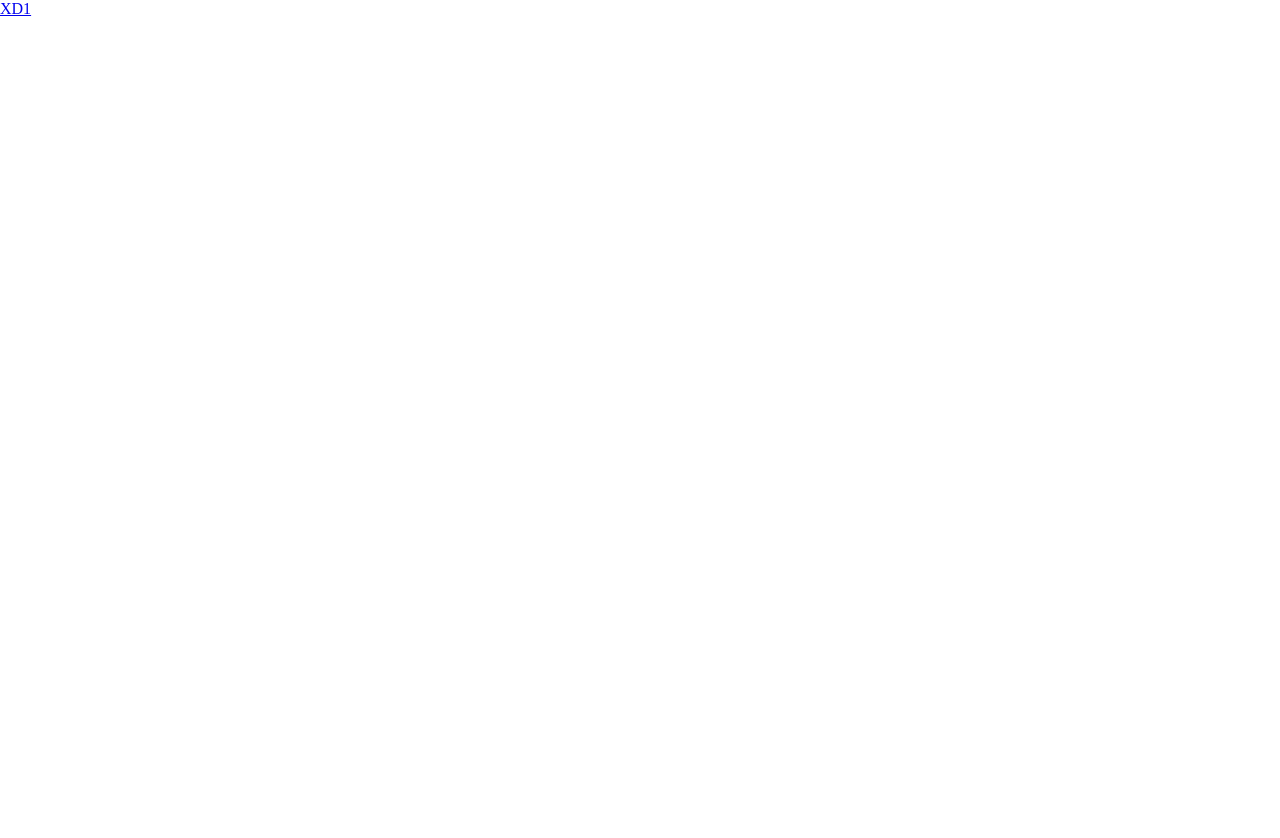
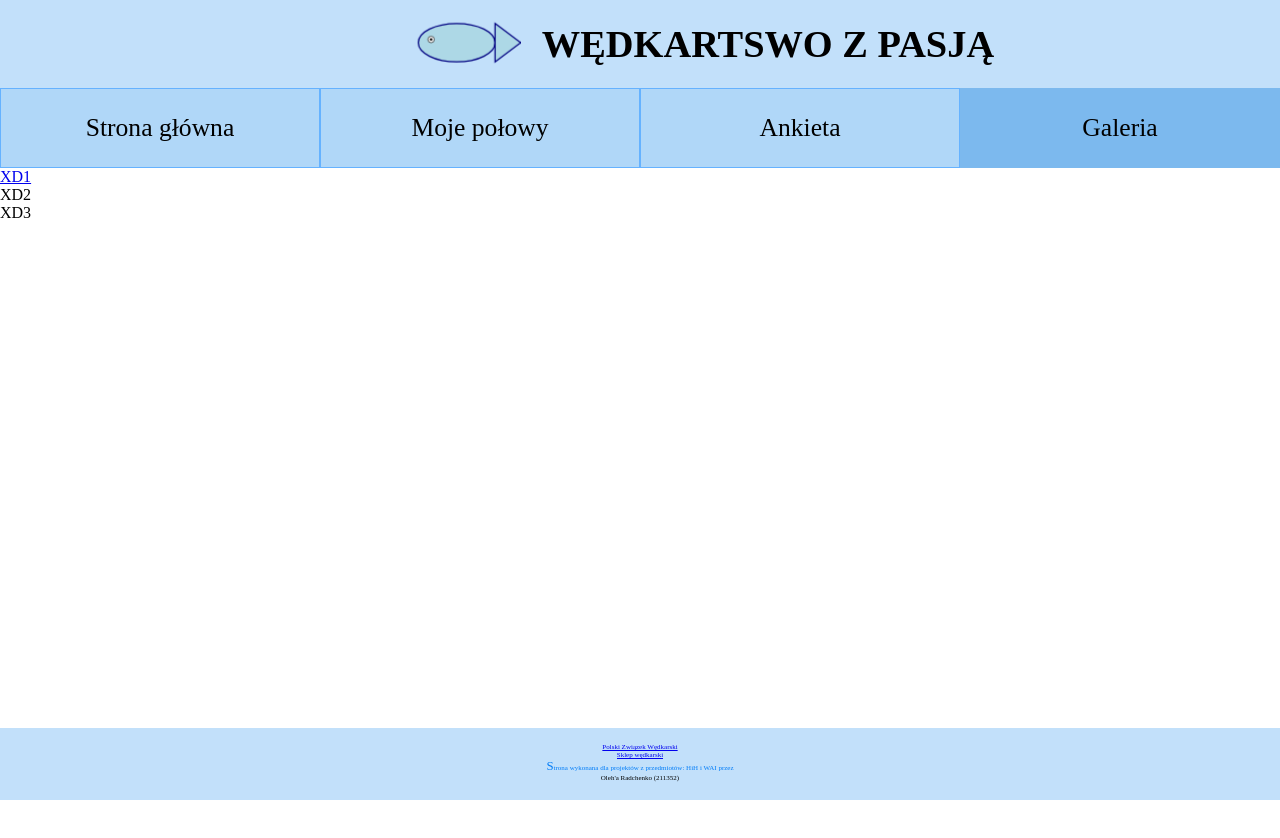
Before and after one commit to OlehRadchenko/HiH, a plain HTML site: page galeria.html in a window 1280 px wide. Shown: the top 838 px of the page. After the commit the page ends 800 px from the top, so only its background shows below. Drawn offline with Linux system fonts and the light colour scheme.

Commit message:
Początek podstron
Zrobiona większość, została walidacja, formularz i galeria

```diff
--- a/galeria.html
+++ b/galeria.html
@@ -1,5 +1,5 @@
 <!DOCTYPE html>
-<html lang="en">
+<html lang="pl">
 <head>
     <meta charset="UTF-8">
     <meta name="viewport" content="width=device-width, initial-scale=1.0">
@@ -7,204 +7,57 @@
     <title>GALERIA</title>
 </head>
 <body>
-    <section id="zlowione_ryby"><a href="#moje_wedki">XD1</a></section>
-    <br>
-    <br>
-    <br>
-    <br>
-    <br>
-    <br>
-    <br>
-    <br>
-    <br>
-    <br>
-    <br>
-    <br>
-    <br>
-    <br>
-    <br>
-    <br>
-    <br>
-    <br>
-    <br>
-    <br>
-    <br>
-    <br>
-    <br>
-    <br>
-    <br>
-    <br>
-    <br>
-    <br>
-    <br>
-    <br>
-    <br>
-    <br>
-    <br>
-    <br>
-    <br>
-    <br>
-    <br>
-    <br>
-    <br>
-    <br>
-    <br>
-    <br>
-    <br>
-    <br>
-    <br>
-    <br>
-    <br>
-    <br>
-    <br>
-    <br>
-    <br>
-    <br>
-    <br>
-    <br>
-    <br>
-    <br>
-    <br>
-    <br>
-    <br>
-    <br>
-    <br>
-    <br>
-    <br>
-    <br>
-    <br>
-    <br>
-    <br>
-    <br>
-    <br>
-    <br>
-    <br>
-    <br>
-    <br>
-    <br>
-    <br>
-    <br>
-    <br>
-    <br>
-    <br>
-    <br>
-    <br>
-    <br>
-    <br>
-    <br>
-    <section id="moje_wedki">XD2</section>
-    <br>
-    <br>
-    <br>
-    <br>
-    <br>
-    <br>
-    <br>
-    <br>
-    <br>
-    <br>
-    <br>
-    <br>
-    <br>
-    <br>
-    <br>
-    <br>
-    <br>
-    <br>
-    <br>
-    <br>
-    <br>
-    <br>
-    <br>
-    <br>
-    <br>
-    <br>
-    <br>
-    <br>
-    <br>
-    <br>
-    <br>
-    <br>
-    <br>
-    <br>
-    <br>
-    <br>
-    <br>
-    <br>
-    <br>
-    <br>
-    <br>
-    <br>
-    <br>
-    <br>
-    <br>
-    <br>
-    <br>
-    <br>
-    <br>
-    <br>
-    <br>
-    <br>
-    <br>
-    <br>
-    <br>
-    <br>
-    <br>
-    <br>
-    <br>
-    <br>
-    <br>
-    <br>
-    <br>
-    <br>
-    <br>
-    <br>
-    <br>
-    <br>
-    <br>
-    <br>
-    <br>
-    <br>
-    <br>
-    <br>
-    <br>
-    <br>
-    <br>
-    <br>
-    <br>
-    <br>
-    <br>
-    <br>
-    <br>
-    <br>
-    <section id="wyprawy">XD3</section>
-    <br>
-    <br>
-    <br>
-    <br>
-    <br>
-    <br>
-    <br>
-    <br>
-    <br>
-    <br>
-    <br>
-    <br>
-    <br>
-    <br>
-    <br>
-    <br>
-    <br>
-    <br>
-    <br>
-    <br>
-    <br>
-    <br>
-    <br>
-    <br>
-    <br>
-    <br>
-    <br>
-    <br>
+    <header class="flexCenter">
+        <a class="flexCenter links" href="index.html">
+            <svg id="logoSVG" viewBox="0 0 200 100" xmlns="http://www.w3.org/2000/svg" style="width: 100%; height: auto;">
+                <ellipse cx="100" cy="50" rx="60" ry="30" fill="lightblue" stroke="navy" stroke-width="2"/>
+                <polygon points="160,20 200,50 160,80" fill="lightblue" stroke="navy" stroke-width="2"/>
+                <circle cx="60" cy="45" r="5" fill="white" stroke="black" stroke-width="1"/>
+                <circle cx="60" cy="45" r="2" fill="black"/>
+            </svg>
+            <h1 id="logo">WĘDKARTSWO Z PASJĄ</h1>
+        </a>
+    </header>
+    <nav class="flexCenter">
+        <a class="navLinks links" href="index.html">
+            <p class="navButton flexCenter">
+                Strona główna
+            </p>
+        </a>
+        <a class="navLinks links" href="polowy.html">
+            <p class="navButton flexCenter">
+                Moje połowy
+            </p>
+        </a>
+        <a class="navLinks links" href="ankieta.html">
+            <p class="navButton flexCenter">
+                Ankieta
+            </p>
+        </a>
+        <section id="galeriaButton" class="navLinks">
+            <a class="navButton flexCenter links actualPage" href="galeria.html">
+                Galeria
+            </a>
+            <ul class="dropdown-content">
+                <li><a class="dropdownLink smallNavButton" href="galeria.html#zlowione_ryby">Złowione ryby</a></li>
+                <li><a class="dropdownLink smallNavButton" href="galeria.html#moje_wedki">Moje wędki</a></li>
+                <li><a class="dropdownLink smallNavButton" href="galeria.html#wyprawy">Wyprawy</a></li>
+            </ul>
+        </section>
+    </nav>
+    <main>
+        <!--GALERIA ZDJĘĆ-->
+        <section id="zlowione_ryby"><a href="#moje_wedki">XD1</a></section>
+        <section id="moje_wedki">XD2</section>
+        <section id="wyprawy">XD3</section>
+    </main>
+    <footer class="flexCenter">
+        <a href="https://pzw.pl/" target="_blank">Polski Związek Wędkarski</a>
+        <a href="https://sklepwedkarski.pl/" target="_blank">Sklep wędkarski</a>
+        <p>
+            Strona wykonana dla projektów z przedmiotów: HiH i WAI przez<br>
+            Oleh'a Radchenko (211352)
+        </p>
+    </footer>
 </body>
 </html>
--- a/style.css
+++ b/style.css
@@ -1,5 +1,4 @@
 *{
-    width: 100vw;
     margin: 0vw;
     scroll-behavior: smooth;
     overflow-x: hidden;
@@ -7,12 +6,14 @@
 #logoSVG {
     position: relative;
     max-width: 10vw;
+    min-height: 10vh;
     animation: rybkaPlywa 6s infinite linear;
 }
 
 #logo{
-    font-size: clamp(5px, 3vw, 45px);
+    font-size: clamp(15px, 3vw, 45px);
     white-space: nowrap;
+    min-width: clamp(150px, 20vw, 600px);
 }
 
 header{
@@ -22,6 +23,7 @@ header{
 
 header a{
     flex-direction: row;
+    gap: clamp(15px, 10vw, 300px);
 }
 
 header, a{
@@ -31,7 +33,7 @@ header, a{
 .navButton{
     width: 25vw;
     height: 10vh;
-    font-size: clamp(3px, 2vw, 30px);
+    font-size: clamp(10px, 2vw, 30px);
 }
 
 .navLinks{
@@ -77,7 +79,7 @@ header, a{
 
 .smallNavButton{
     width: 25vw;
-    font-size: clamp(1.5px, 1vw, 15px);
+    font-size: clamp(4px, 1vw, 15px);
 }
 
 .dropdown-content li a:hover {
@@ -94,11 +96,11 @@ footer{
 }
 
 footer p, footer a{
-    font-size: 0.5vw;
+    font-size: clamp(7px, 0.5vw, 15px);
 }
 
 footer p::first-letter{
-    font-size: 1vw;
+    font-size: clamp(10px, 1vw, 20px);
 }
 
 footer p::first-line{
@@ -114,7 +116,7 @@ table {
     margin: 2vh auto;
     border-collapse: collapse;
     text-align: center;
-    font-size: clamp(5px, 1.5vw, 20px);
+    font-size: clamp(10px, 1.5vw, 20px);
 }
 
 table th, table td {
@@ -199,12 +201,12 @@ table tr:nth-child(even) {
     }
     .smallNavButton{
         width: 100vw;
-        font-size: clamp(3px, 1vw, 15px);
+        font-size: clamp(6px, 1vw, 15px);
     }
-    #galeriaButton{
-        /*pointer-events: none;
-        cursor: default;*/
-        /*W TS zrobić:
+    /*#galeriaButton{
+        pointer-events: none;
+        cursor: default;
+        W TS zrobić:
         document.addEventListener("DOMContentLoaded", () => {
         const galeriaButton = document.querySelector("#galeriaButton .navButton") as HTMLAnchorElement;
         const dropdown = document.querySelector("#galeriaButton .dropdown-content") as HTMLElement;
@@ -223,8 +225,8 @@ table tr:nth-child(even) {
             });
         }
         });
-*/
-    }
+
+    }*/
 }
 
 @media (min-width: 601px) {
```
Also changed, not shown: ankieta.html (+49 -0 lines), index.html (+0 -3 lines), polowy.html (+50 -1 lines). Lines whose indentation alone changed are shown as unchanged.
